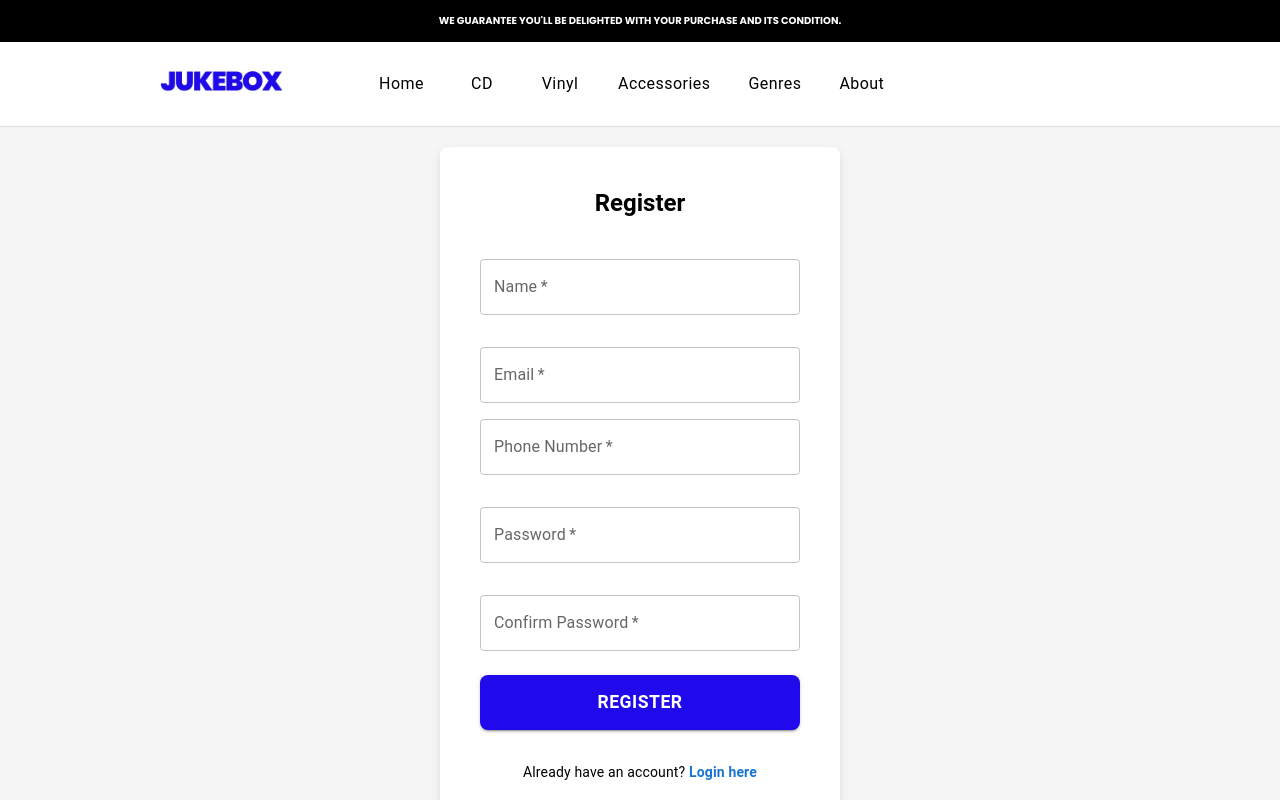
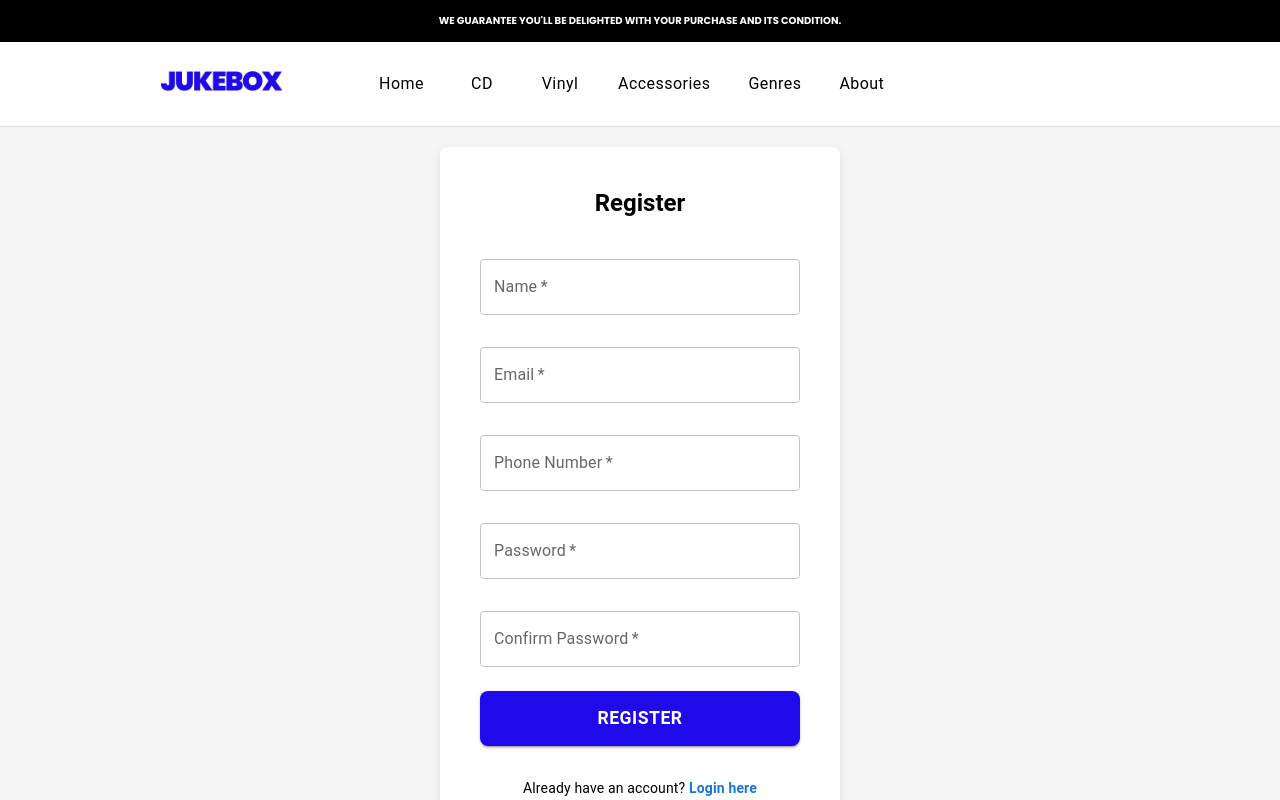
Before and after one commit to sandycdutra/jukebox-scc0219, a React (Vite) app in the folder frontend/: page /Register in a window 1280 px wide. Shown: the top 800 px of the page. Built offline with nearby package versions, Linux system fonts and the light colour scheme; some icons are missing.

Commit message:
Corrigindo defeito no css da página de registro

```diff
--- a/frontend/src/pages/Register.jsx
+++ b/frontend/src/pages/Register.jsx
@@ -107,14 +107,12 @@ function Register () {
                             helperText={formErrors.email}
                             sx={{ mb: 2 }}
                         />
-
-
-                        {/* <--- CAMPO TELEFONE --- */}
                         <TextField
                             label="Phone Number"
                             type="tel"
                             variant="outlined"
                             fullWidth
+                            margin="normal"
                             value={phone}
                             onChange={(e) => setPhone(e.target.value)}
                             required
@@ -122,7 +120,6 @@ function Register () {
                             helperText={formErrors.phone}
                             sx={{ mb: 2 }}
                         />
-
                         <TextField
                             label="Password"
                             type="password"
```
